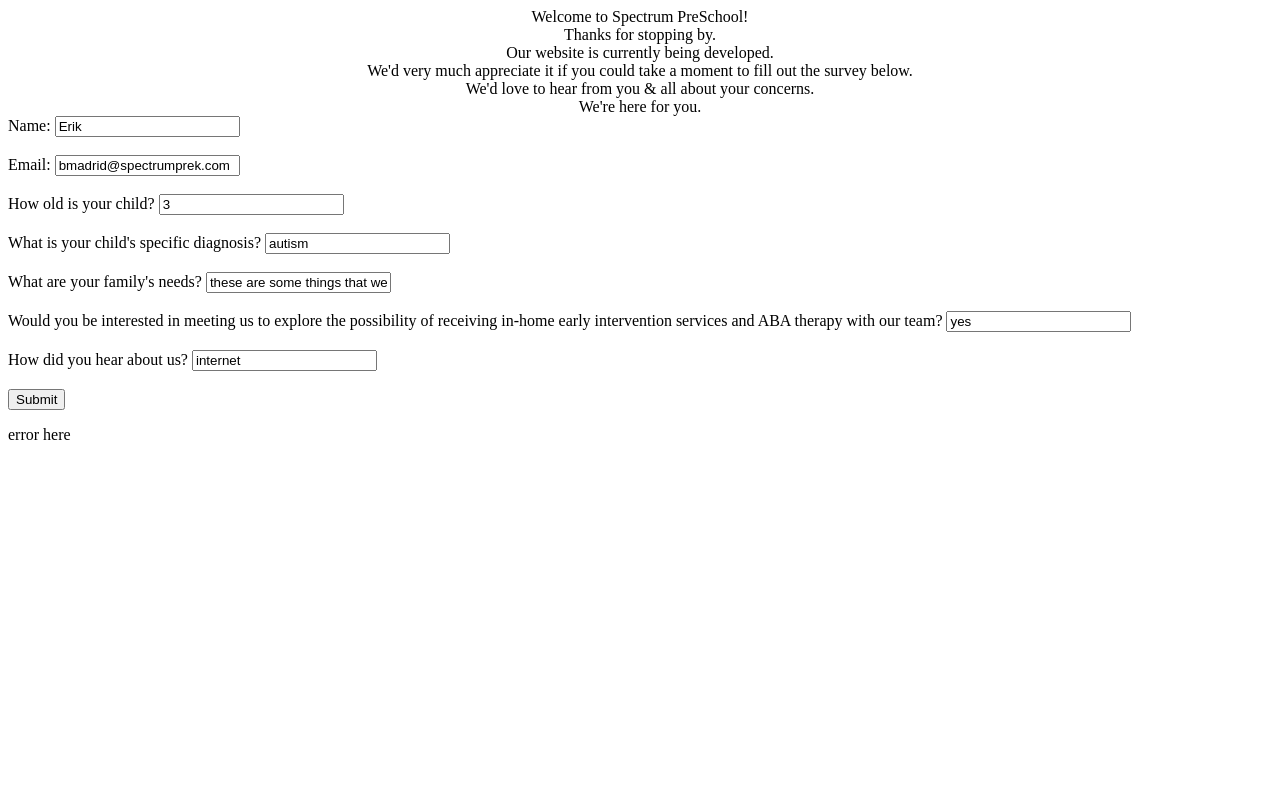
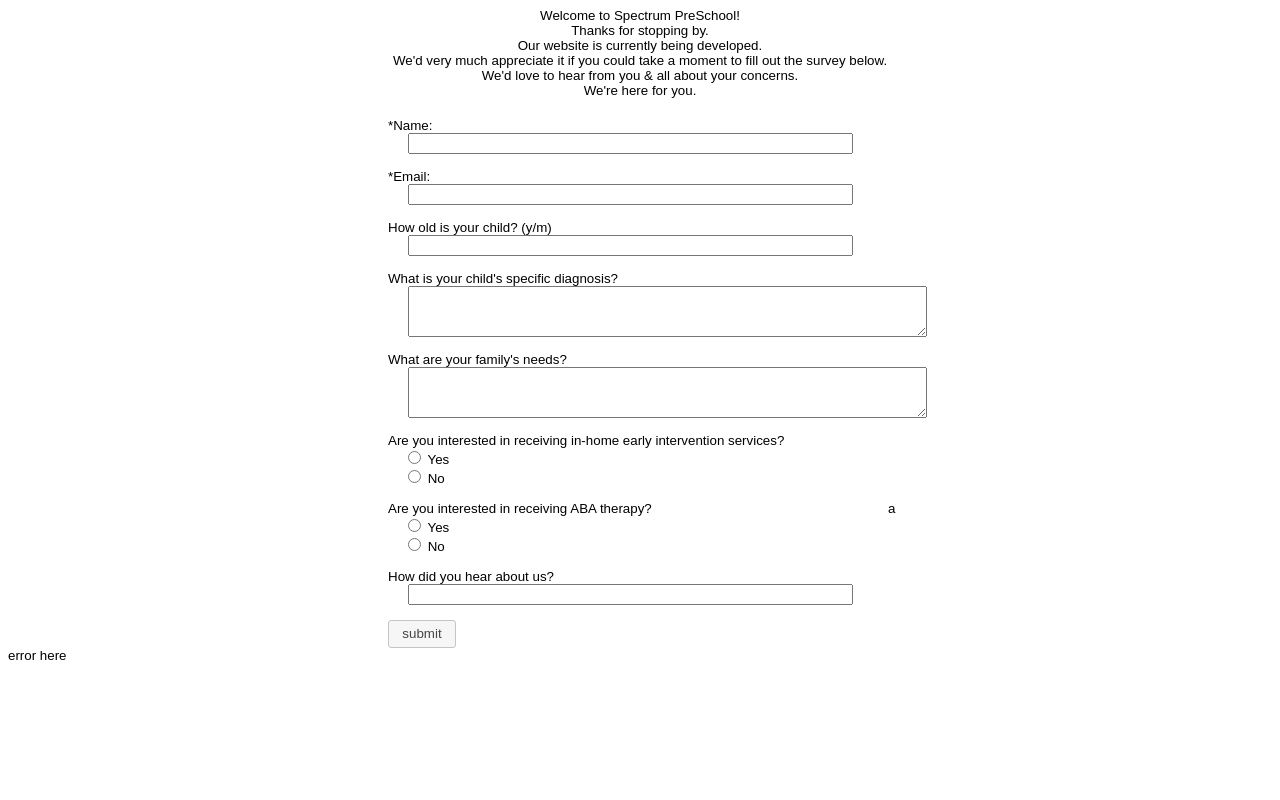
Before and after one commit to bmadrid/web, a PHP site: page / in a window 1280 px wide. Run offline with PHP 8.4, Linux system fonts and the light colour scheme; some libraries are stand-ins or nearby versions.

```diff
--- a/index.html
+++ b/index.html
@@ -21,6 +21,10 @@
 
     <script type="text/javascript">
     $(document).ready(function(){
+
+      window.location = 'index.php';
+      return;
+
       $('ul.sf-menu').superfish();
     });
   </script>
--- a/index.php
+++ b/index.php
@@ -2,19 +2,102 @@
 
   <head>
     <script src="http://ajax.googleapis.com/ajax/libs/jquery/1.8.1/jquery.min.js"></script>
+    <script type="text/javascript" src="http://ajax.googleapis.com/ajax/libs/jqueryui/1/jquery-ui.min.js"></script>
+    <link rel="stylesheet" href="http://ajax.googleapis.com/ajax/libs/jqueryui/1/themes/base/jquery-ui.css" type="text/css" />
     <script>
       $(document).ready(function() {
 
-        $( '#name' ).val( 'Erik' );
-        $( '#email' ).val( 'bmadrid@spectrumprek.com' );
-        $( '#age' ).val( '3' );
-        $( '#diagnosis' ).val( 'autism' );
-        $( '#needs' ).val( 'these are some things that we need' );
-        $( '#interest' ).val( 'yes' );
-        $( '#referer' ).val( 'internet' );
+        $( '#submit' ).button()
 
-      });
+        $( '#submit' ).click( function() {
+
+          $( '#submit' ).button( "option", "disabled", true );
+          $( '#email' ).attr( "disabled", "disabled" );
+          $( '#age' ).attr( "disabled", "disabled" );
+          $( '#diagnosis' ).attr( "disabled", "disabled" );
+          $( '#needs' ).attr( "disabled", "disabled" );
+          $( '#interventionYes' ).attr( "disabled", "disabled" );
+          $( '#interventionNo' ).attr( "disabled", "disabled" );
+          $( '#abaYes' ).attr( "disabled", "disabled" );
+          $( '#abaNo' ).attr( "disabled", "disabled" );
+          $( '#referer' ).attr( "disabled", "disabled" );
+
+          if ( validate() ) {
+
+            var intervention = $("input[name='intervention']:checked").val();
+            intervention = intervention == undefined || intervention == 'no' ? 'no' : 'yes';
+
+            var aba =  $("input[name='aba']:checked").val();
+            aba = aba == undefined || aba == 'no' ? 'no' : 'yes';
+
+            alert(intervention);
+
+            return false;
+
+            $.ajax({
+              type: "POST",
+              url: "emailer.php",
+              data: {
+                name: $( '#name' ).val(),
+                email: $( '#email' ).val(),
+                age: $( '#age' ).val(),
+                diagnosis: $( '#diagnosis' ).val(),
+                needs: $( '#needs' ).val(),
+                intervention: intervention,
+                aba: aba,
+                referer: $( '#referer' ).val()
+              },
+              beforeSend: function() {
+                $( '#submit' ).attr( 'disabled', 'disabled' );
+              },
+              success: function( data, textStatus, xhr ) {
+                alert( 'Thanks!' );
+              },
+              error: function( jqXHR, exception ) {
+                alert( 'oops, there was an error' + jqXHR.responseText );
+              }
+            });
+          }
+          else {
+            return false;
+          }
+        }); //submit
+
+      }); //document ready
+
+      function validate() {
+
+        var valid_data = true;
+        var error = '';
+
+        if ( $('#name').val().length == 0 ) {
+          error += 'Please enter your name.';
+          valid_data = false;
+        }
+        if ( $( '#email').val().length == 0 ) {
+          error += 'Please enter your email.';
+          valid_data = false;
+        }
+        return valid_data;
+      }
+
     </script>
+
+    <style type="text/css">
+
+      body { font-family: "Arial"; font-size: 10pt; }
+      center { margin-bottom: 20px; }
+      .error { color: #FF4500; }
+      #name, #email, #age, #referer
+        { width: 445px; }
+
+      label { margin-left: 380px; float: left; width: 500px; }
+      textarea { margin-left: 400px; }
+      input { margin-left: 400px; }
+
+      #submit { margin-left: 380px; }
+
+    </style>
   </head>
 
   <body>
@@ -33,48 +116,39 @@
       We're here for you.
     </center>
 
-    <form id="contact-form" name="contact-form" method="post" action="emailer.php">
+    <label id="nameLabel" for="name">*Name:</label><br />
+    <input id="name" name="name" type="text" /><br /><br />
 
-      <label for="name">Name:</label>
-      <input id="name" type="text" />
-      <br />
-      <br />
+    <label id="emailLabel" for="email">*Email:</label><br />
+    <input id="email" name="email" type="text" /><br /><br />
 
-      <label for="email">Email:</label>
-      <input id="email" type="text" />
-      <br />
-      <br />
+    <label id="ageLabel" for="age">How old is your child? (y/m)</label><br />
+    <input id="age" /><br /><br />
 
-      <label for="age">How old is your child?</label>
-      <input id="age" />
-      <br />
-      <br />
+    <label id="diagnosisLabel" for="diagnosis">What is your child's specific diagnosis?</label><br />
+    <textarea id="diagnosis" rows="3" cols="62"></textarea><br /><br />
 
-      <label for="diagnosis">What is your child's specific diagnosis?</label>
-      <input id="diagnosis" />
-      <br />
-      <br />
+    <label id="needsLabel" for="needs">What are your family's needs?</label><br />
+    <textarea id="needs" rows="3" cols="62"></textarea><br /><br />
 
-      <label for="needs">What are your family's needs?</label>
-      <input id="needs" />
-      <br />
-      <br />
+    <label id="interventionLabel" for="intervention">Are you interested in receiving in-home early intervention services?</label><br />
+    <input id="interventionYes" type="radio" name="intervention" value="yes" /> Yes
+    <div>
+      <input id="interventionNo" type="radio" name="intervention" value="no" /> No
+    </div><br />a
 
-      <label for="interest">Would you be interested in meeting us to explore the possibility of receiving in-home early intervention services and ABA therapy with our team?</label>
-      <input id="interest" />
-      <br />
-      <br />
+    <label id="abaLabel" for="aba">Are you interested in receiving ABA therapy?</label><br />
+    <input id="abaYes" type="radio" name="aba" value="yes" /> Yes
+    <div>
+      <input id="abaNo" type="radio" name="aba" value="no" /> No
+    </div><br />
 
-      <label for="referer">How did you hear about us?</label>
-      <input id="referer" />
-      <br />
-      <br />
+    <label for="referer">How did you hear about us?</label><br />
+    <input id="referer" name="referer" type="text" /><br /><br />
 
-      <input type="submit" text="submit" />
+    <input id="submit" type="button" value="submit" /><br />
 
-      <p id="error">error here</p>
-
-    </form>
+    <div id="error">error here</div>
 
   </body>
 
```
Also changed, not shown: accounts.json (added, +7 -0 lines), emailer.php (+30 -9 lines).
